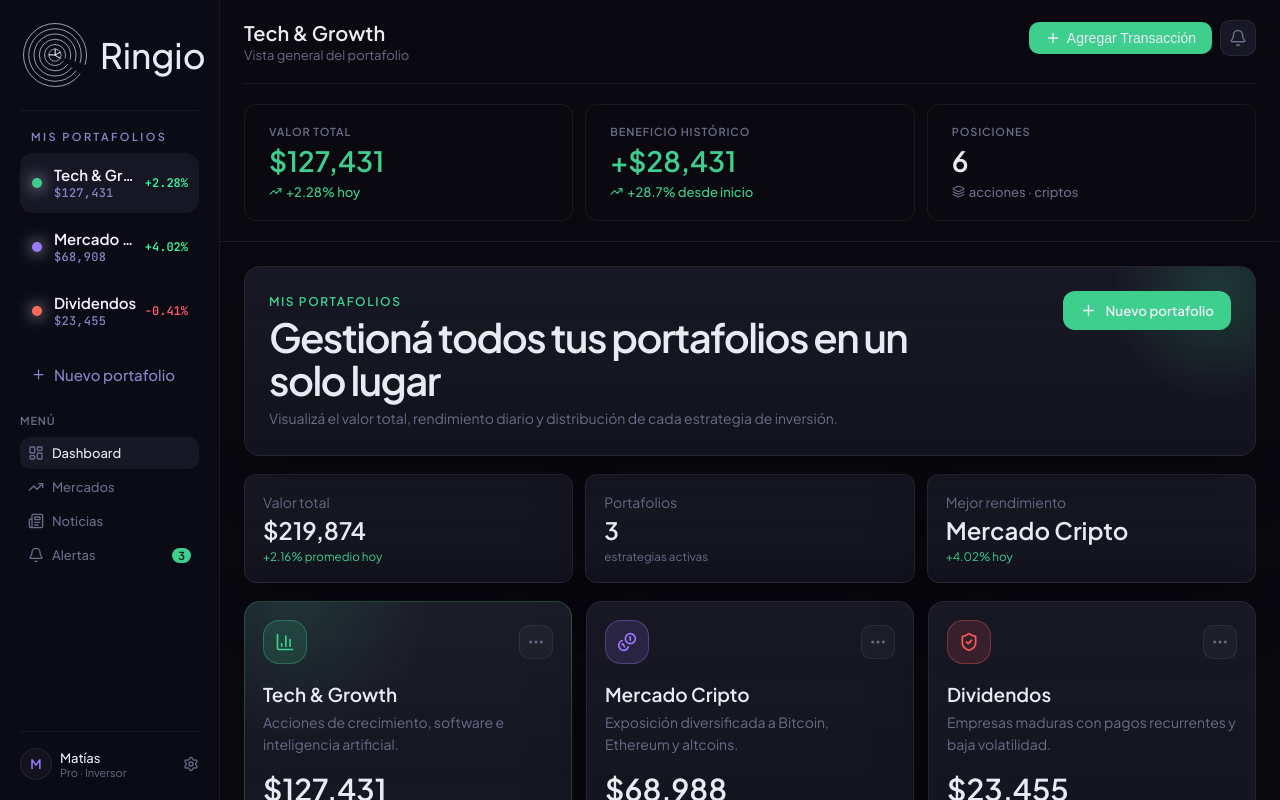
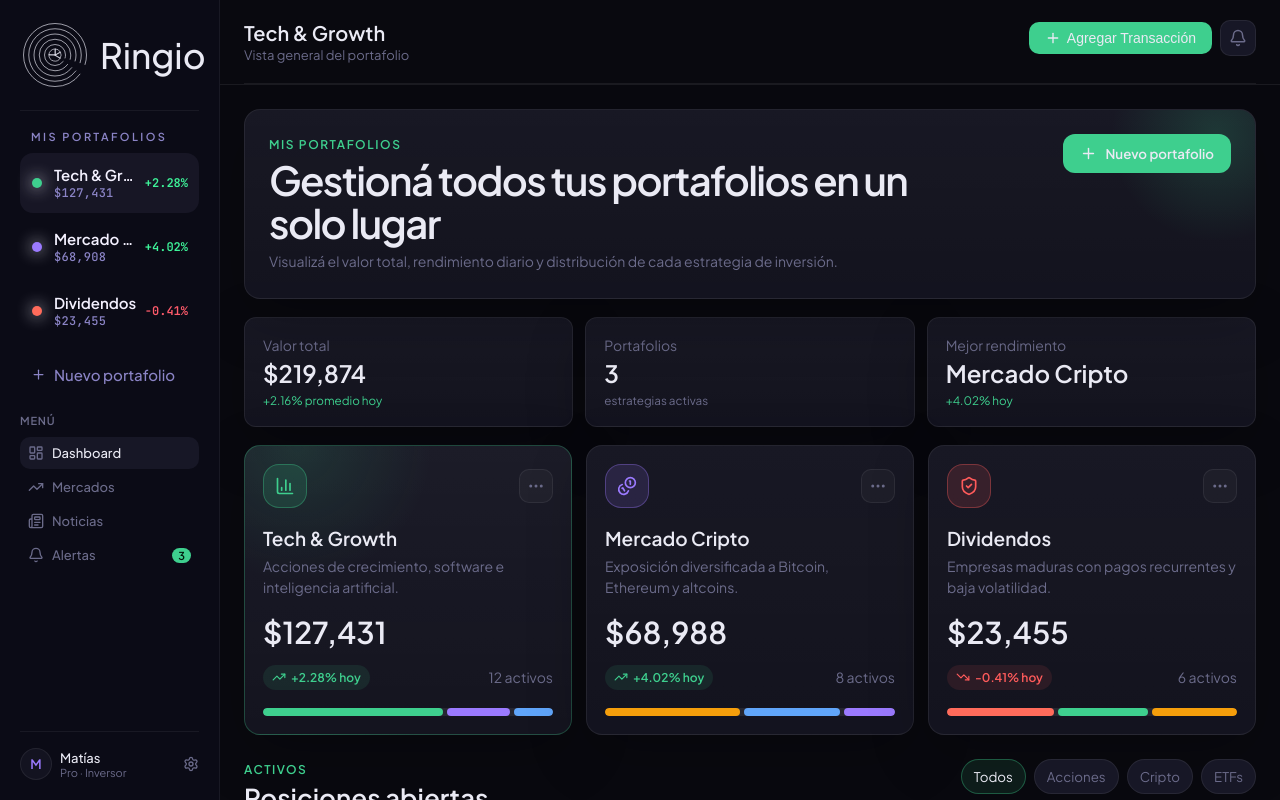
Before and after one commit to austral-dev/Ringio, a Vue app: page / in a window 1280 px wide. Both pictures are taken after a click on the button "Entrar al dashboard". Shown: the top 800 px of the page. Built offline with nearby package versions, Linux system fonts and the light colour scheme.

Commit message:
Correción tarjetas duplicadas

```diff
--- a/src/components/layout/header/AppHeader.vue
+++ b/src/components/layout/header/AppHeader.vue
@@ -1,13 +1,11 @@
 <template>
     <header class="app-header">
         <HeaderNav />
-        <HeaderStatCards />
     </header>
 </template>
 
 <script setup>
 import HeaderNav from '@/components/layout/header/HeaderNav.vue'
-import HeaderStatCards from '@/components/layout/header/HeaderStatCards.vue'
 </script>
 
 <style scoped>
--- a/src/components/layout/header/HeaderStatCards.vue
+++ /dev/null
@@ -1,97 +0,0 @@
-<template>
-    <div class="stat-cards">
-        <div class="stat-card" v-for="card in cards" :key="card.id">
-            <span class="stat-label">{{ card.label }}</span>
-            <span class="stat-value" :class="{ positive: card.positive }">{{ card.value }}</span>
-            <span class="stat-change" :class="card.positive ? 'positive' : 'muted'">
-                <component :is="card.icon" :size="13" />
-                {{ card.sub }}
-            </span>
-        </div>
-    </div>
-</template>
-
-<script setup>
-import { TrendingUp, Layers } from 'lucide-vue-next'
-
-const cards = [
-{
-    id: 'valor',
-    label: 'VALOR TOTAL',
-    value: '$127,431',
-    sub: '+2.28% hoy',
-    positive: true,
-    icon: TrendingUp,
-},
-{
-    id: 'beneficio',
-    label: 'BENEFICIO HISTÓRICO',
-    value: '+$28,431',
-    sub: '+28.7% desde inicio',
-    positive: true,
-    icon: TrendingUp,
-},
-{
-    id: 'posiciones',
-    label: 'POSICIONES',
-    value: '6',
-    sub: 'acciones · criptos',
-    positive: null,
-    icon: Layers,
-},
-]
-</script>
-
-<style scoped>
-.stat-cards {
-    display: grid;
-    grid-template-columns: repeat(3, 1fr);
-    gap: 0.75rem;
-    padding-bottom: 1.25rem;
-}
-
-.stat-card {
-    background-color: var(--card);
-    border: 1px solid var(--border);
-    border-radius: var(--radius-lg);
-    padding: 1.25rem 1.5rem;
-    display: flex;
-    flex-direction: column;
-    gap: 0.375rem;
-}
-
-.stat-label {
-    font-size: 0.6875rem;
-    font-weight: 600;
-    letter-spacing: 0.08em;
-    color: var(--muted-foreground);
-    text-transform: uppercase;
-}
-
-.stat-value {
-    font-size: 1.75rem;
-    font-weight: 600;
-    color: var(--foreground);
-    line-height: 1.2;
-}
-
-.stat-value.positive {
-    color: var(--primary);
-}
-
-.stat-change {
-    display: flex;
-    align-items: center;
-    gap: 0.25rem;
-    font-size: 0.8125rem;
-    font-weight: 500;
-}
-
-.stat-change.positive {
-    color: var(--primary);
-}
-
-.stat-change.muted {
-    color: var(--muted-foreground);
-}
-</style>
```
